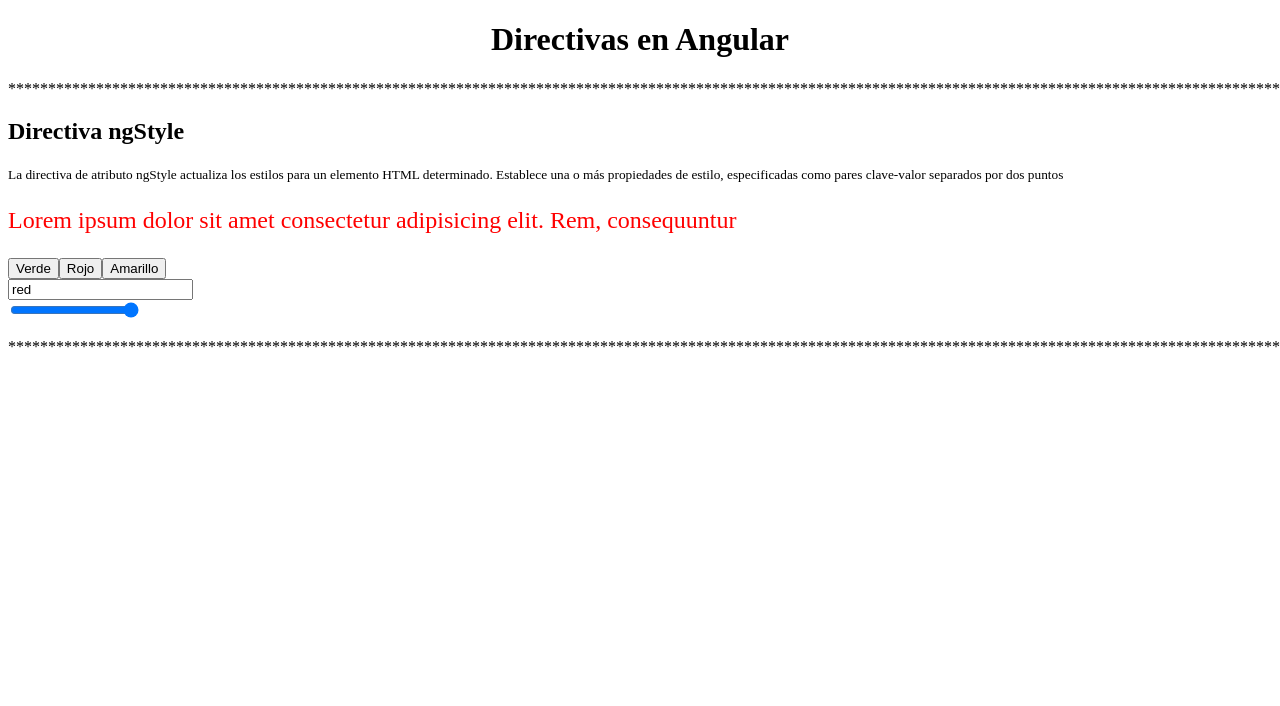
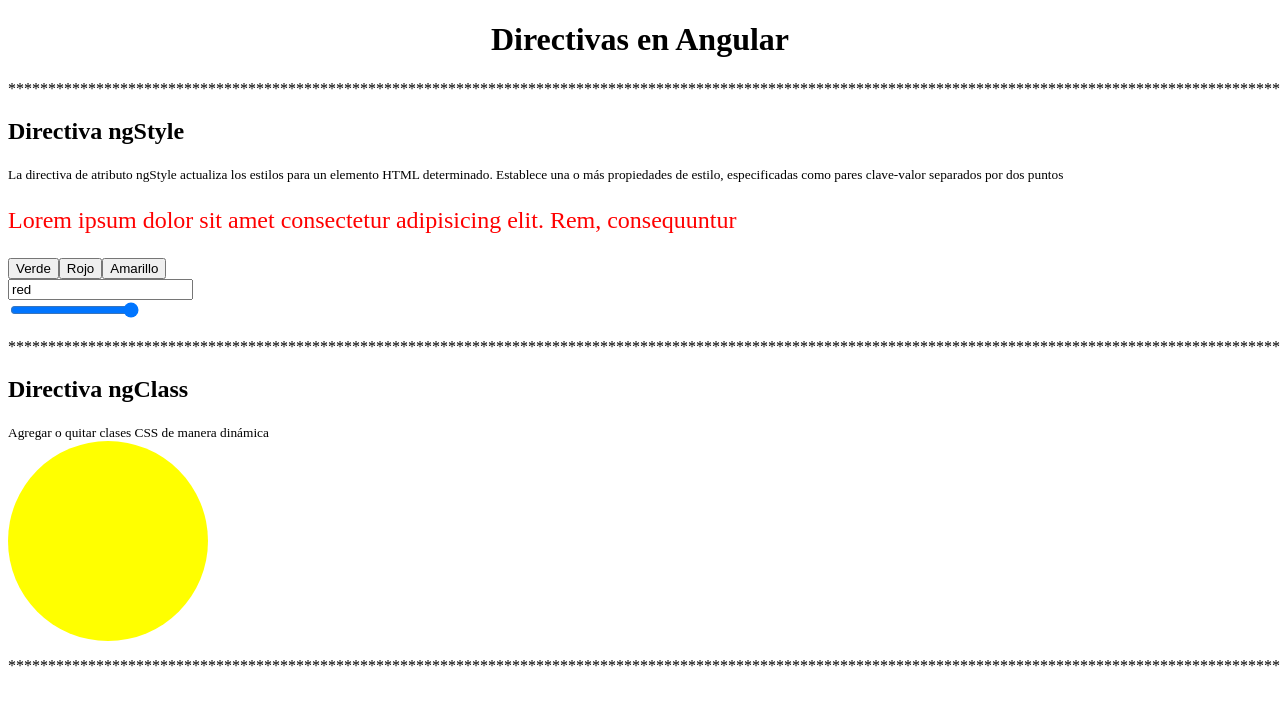
Before and after one commit to GiovanniSolano/Angular---directivas, an Angular app: page / in a window 1280 px wide. Shown: the top 706 px of the page. Built offline with nearby package versions, Linux system fonts and the light colour scheme.

Commit message:
Directiva ngClass + ejemplo

```diff
--- a/src/app/app.component.html
+++ b/src/app/app.component.html
@@ -1,2 +1,3 @@
 <h1>Directivas en Angular</h1>
 <app-ng-style></app-ng-style>
+<app-ng-class></app-ng-class>
--- a/src/app/components/ng-class/ng-class.component.css
+++ b/src/app/components/ng-class/ng-class.component.css
@@ -0,0 +1,21 @@
+.semaforo {
+    width: 200px;
+    height: 200px;
+    background-color: blue;
+}
+
+.redondo {
+    border-radius: 50%;
+}
+
+.rojo {
+    background-color: red;
+}
+
+.verde {
+    background-color: green;
+}
+
+.amarillo {
+    background-color: yellow;
+}
--- a/src/app/components/ng-class/ng-class.component.html
+++ b/src/app/components/ng-class/ng-class.component.html
@@ -0,0 +1,14 @@
+<h2>Directiva ngClass</h2>
+<small>Agregar o quitar clases CSS de manera dinámica</small>
+
+<!-- Usando un string -->
+<!-- <div class="semaforo" [ngClass]="cadenaClases"></div> -->
+<!-- Usando un array -->
+<!-- <div class="semaforo" [ngClass]="arrayClases"></div> -->
+<div class="semaforo" [ngClass]="{semaforo: true, redondo: true,
+     rojo: (colorSelected === 'r'),
+     verde: (colorSelected === 'v'),
+     amarillo: (colorSelected === 'a')}"></div>
+
+
+<p>*************************************************************************************************************************************************************************</p>
--- a/src/app/components/ng-class/ng-class.component.ts
+++ b/src/app/components/ng-class/ng-class.component.ts
@@ -7,9 +7,35 @@
 })
 export class NgClassComponent implements OnInit {
 
-  constructor() { }
+  cadenaClases: string;
+  arrayClases: string[];
+
+  colorSelected: string;
+
+  constructor() {
+    this.cadenaClases = 'redondo rojo';
+    this.arrayClases = ['semaforo'];
+    this.arrayClases.push('rojo');
+    this.arrayClases.push('redondo');
+
+    this.colorSelected = 'v';
+
+   }
 
   ngOnInit(): void {
+
+    setInterval(() => {
+
+      if(this.colorSelected === 'r') {
+        this.colorSelected = 'a';
+      } else if (this.colorSelected === 'a') {
+        this.colorSelected = 'v';
+      } else if (this.colorSelected === 'v') {
+        this.colorSelected = 'r';
+      }
+
+    },2000);
+
   }
 
 }
```
